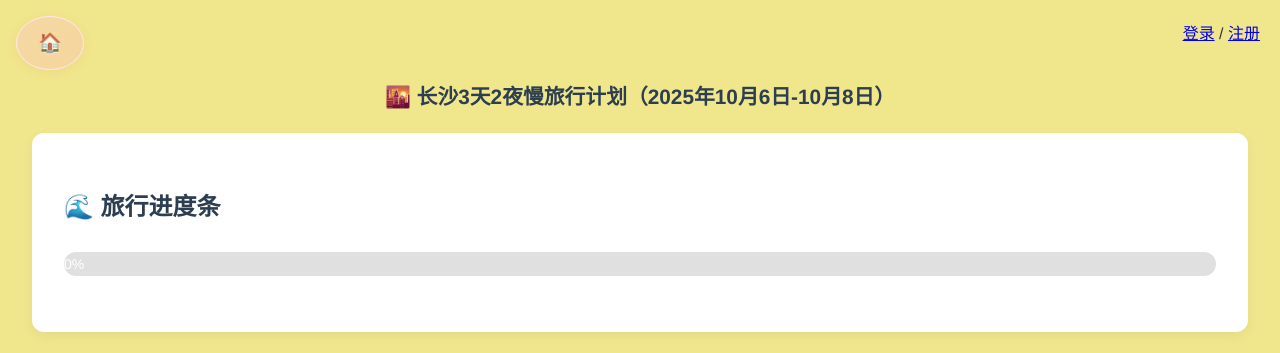
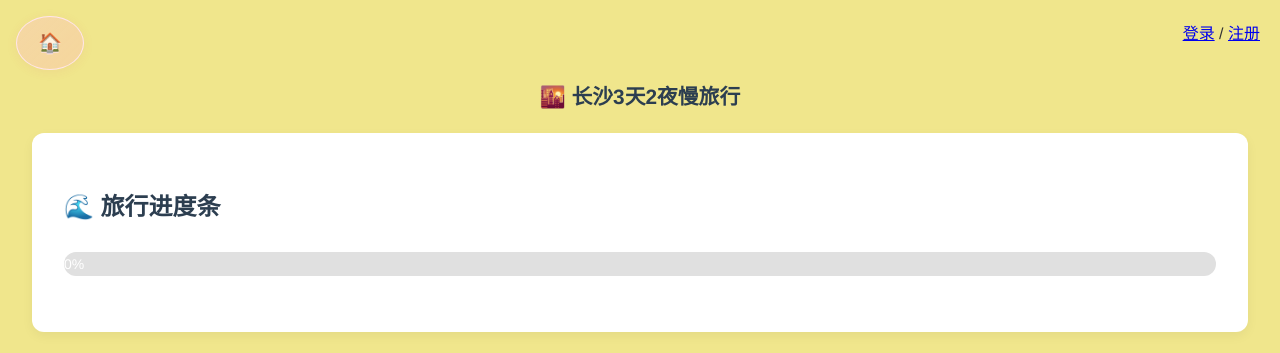
Before and after one commit to ppshuX/cet, a Django app: page /cetapp/trip4/ in a window 1280 px wide. Shown: the top 353 px of the page. Run offline with Django 5.2, Linux system fonts and the light colour scheme; data comes from the database, SQL or seed files in the repository; data that the repository does not hold is empty; some libraries are stand-ins or nearby versions.

Commit message:
modify trip4

```diff
--- a/cetapp/templates/cetapp/trip4.html
+++ b/cetapp/templates/cetapp/trip4.html
@@ -5,7 +5,7 @@
 <head>
     <meta charset="UTF-8">
     <meta name="viewport" content="width=device-width, initial-scale=1.0">
-    <title>长沙3天2夜慢旅行计划（2025年10月6日-10月8日）</title>
+    <title>长沙3天2夜慢旅行</title>
     <style>
         body {
             font-family: 'Helvetica Neue', 'PingFang SC', 'Microsoft YaHei', sans-serif;
@@ -284,7 +284,7 @@
         }
     </style>
     <br>
-    <h2 style="text-align:center; font-size:1.3rem;">🌇 长沙3天2夜慢旅行计划（2025年10月6日-10月8日）</h2>
+    <h2 style="text-align:center; font-size:1.3rem;">🌇 长沙3天2夜慢旅行</h2>
 
     <div style="position: absolute; top: 20px; right: 20px;">
         {% if user.is_authenticated %}
```
